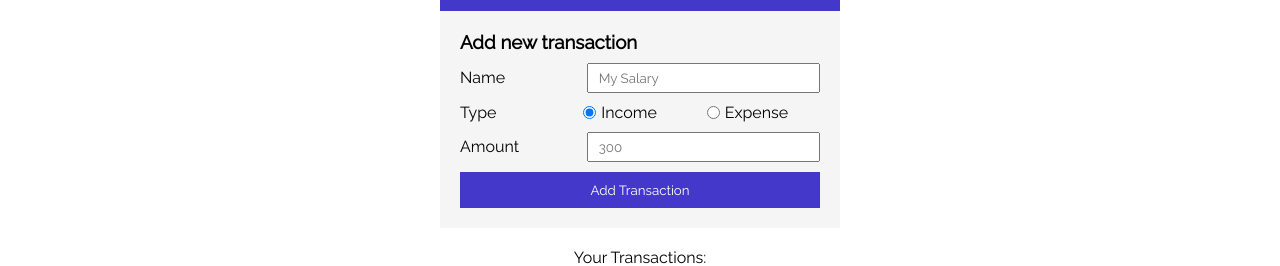
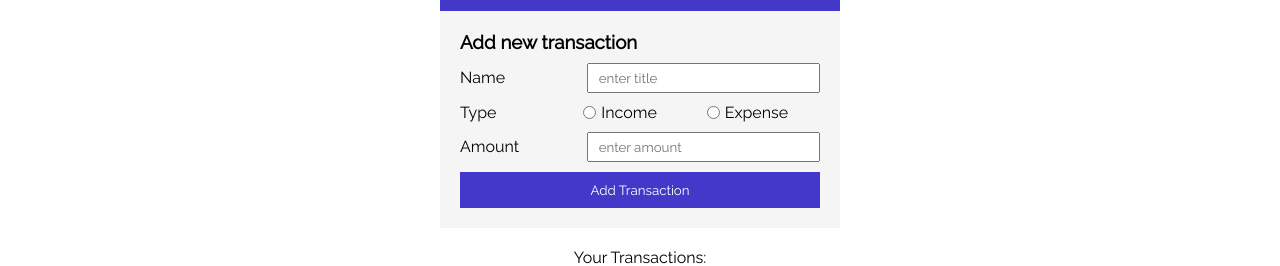
Before and after one commit to AHMEDNABIB/redux-crud, a React (Create React App) app: page / in a window 1280 px wide. Shown: the part 267-533 px from the top of the page. Built offline with nearby package versions, Linux system fonts and the light colour scheme.

Commit message:
create transaction functionality added in redux crud

```diff
--- a/src/components/Form.js
+++ b/src/components/Form.js
@@ -1,49 +1,89 @@
+import { useState } from "react";
+import { useDispatch, useSelector } from "react-redux";
+import { createTransactions } from "../features/transation/transactionSlice";
+
+
 export default function Form() {
+	const [name, setName] = useState("");
+	const [type, setType] = useState("");
+	const [amount, setAmount] = useState("");
+	const dispatch = useDispatch();
+	const { isLoading, isError } = useSelector((state) => state.transaction);
+
+	const handleCreate = (e) => {
+		e.preventDefault();
+		dispatch(
+			createTransactions({
+				name,
+				type,
+				amount: Number(amount),
+			})
+		);
+	};
+
 	return (
 		<div className="form">
 			<h3>Add new transaction</h3>
 
+			<form onSubmit={handleCreate}>
 				<div className="form-group">
-				<label for="transaction_name">Name</label>
+					<label>Name</label>
 					<input
 						type="text"
-					name="transaction_name"
-					placeholder="My Salary"
+						name="name"
+						required
+						placeholder="enter title"
+						value={name}
+						onChange={(e) => setName(e.target.value)}
 					/>
 				</div>
 
 				<div className="form-group radio">
-				<label for="transaction_type">Type</label>
+					<label>Type</label>
 					<div className="radio_group">
 						<input
+							required
 							type="radio"
 							value="income"
-						name="transaction_type"
-						checked
+							name="type"
+							checked={type === "income"}
+							onChange={(e) => setType("income")}
 						/>
-					<label for="transaction_type">Income</label>
+						<label>Income</label>
 					</div>
 					<div className="radio_group">
 						<input
 							type="radio"
 							value="expense"
-						name="transaction_type"
+							name="type"
 							placeholder="Expense"
+							checked={type === "expense"}
+							onChange={(e) => setType("expense")}
 						/>
-					<label for="transaction_type">Expense</label>
+						<label>Expense</label>
 					</div>
 				</div>
 
 				<div className="form-group">
-				<label for="transaction_amount">Amount</label>
+					<label>Amount</label>
 					<input
 						type="number"
-					placeholder="300"
-					name="transaction_amount"
+						required
+						placeholder="enter amount"
+						name="amount"
+						value={amount}
+						onChange={(e) => setAmount(e.target.value)}
 					/>
 				</div>
 
-			<button className="btn">Add Transaction</button>
+				<button disabled={isLoading} className="btn" type="submit">
+					Add Transaction
+				</button>
+
+				{!isLoading && isError && (
+					<p className="error">There was an error occured</p>
+				)}
+			</form>
 
 			<button className="btn cancel_edit">Cancel Edit</button>
 		</div>
```
Also changed, not shown: 1 other file (tests, documents, lock files or other folders). Lines whose indentation alone changed are shown as unchanged.
